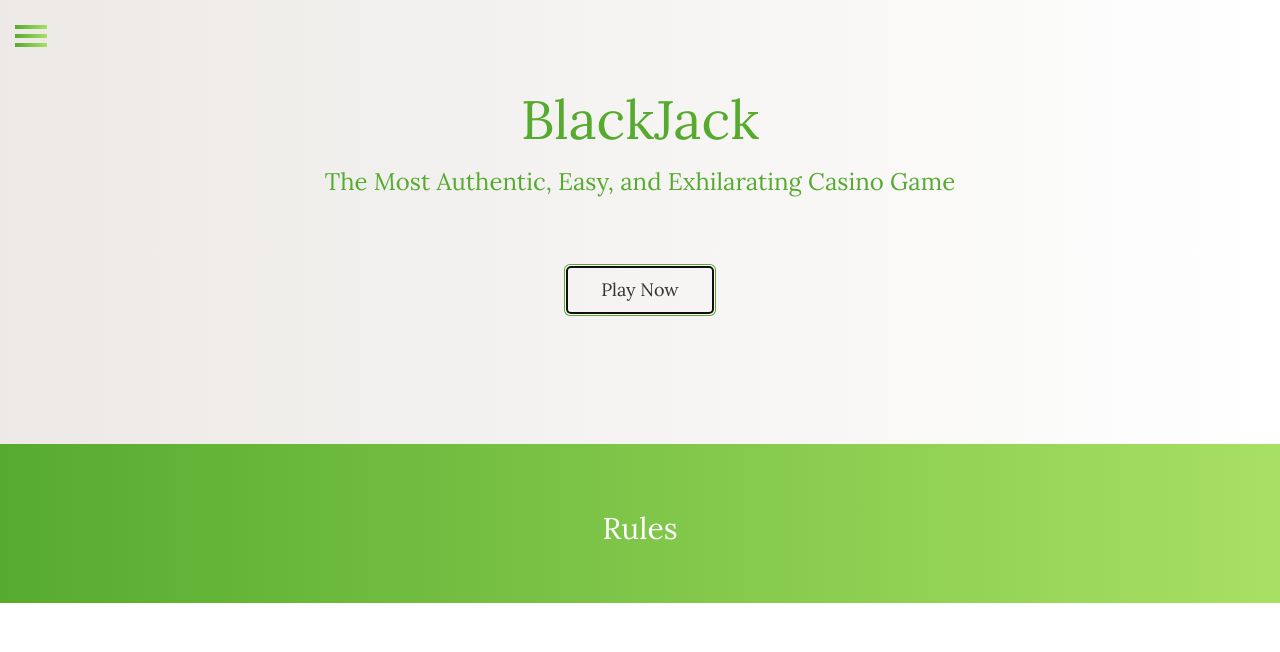
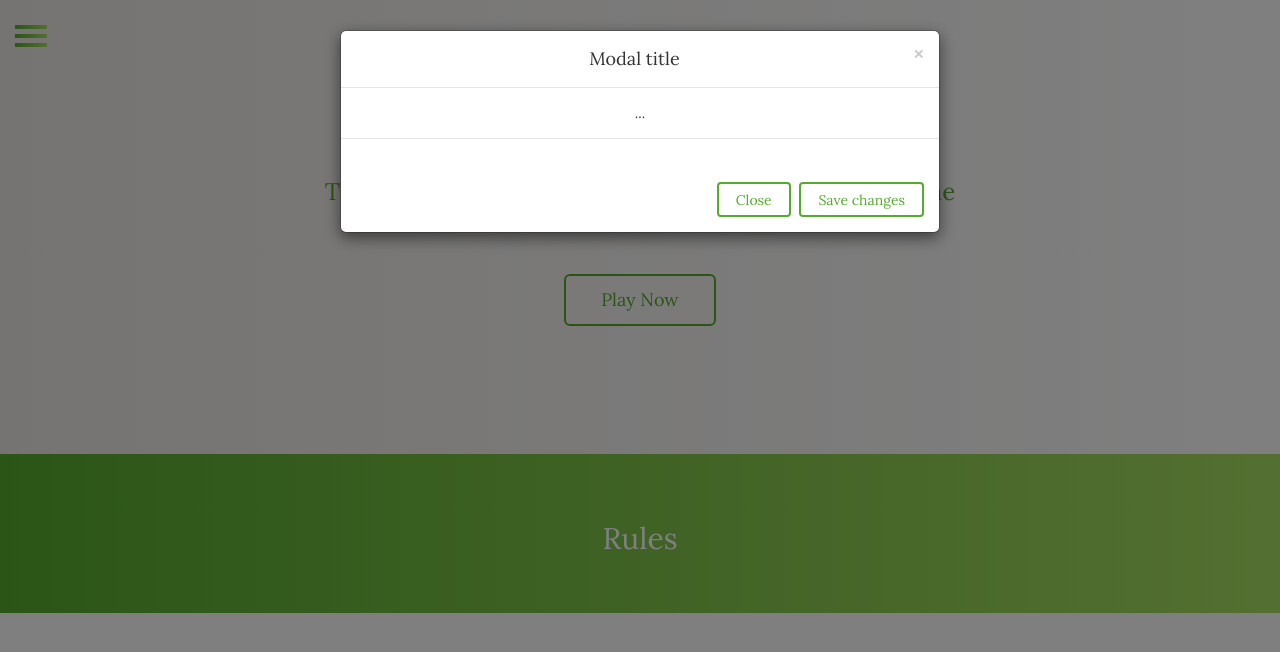
Before and after one commit to patrickloughrey/React-Blackjack, a plain HTML site: page public/index.html in a window 1280 px wide. Both pictures are taken after a click on the button "Play Now". Drawn offline with nearby package versions, Linux system fonts and the light colour scheme.

Commit message:
Added basic modal for login

```diff
--- a/public/assets/css/style.css
+++ b/public/assets/css/style.css
@@ -335,6 +335,7 @@ h2 {
 .row {
 	text-align: center;
 }
+
 .btn {
 	padding-right: 3%;
 	padding-left: 3%;
@@ -352,6 +353,21 @@ h2 {
 	color: white;
 }
 
+ul {
+	list-style: none;
+	align-items: center;
+}
+
+li {
+	display: inline-block;
+	padding-left: 5%;
+	padding-right: 5%;
+}
+
+img {
+	height: 45px;
+	width: 45px;
+}
 /*-------------------------------*/
 /*			Jumbotron            */
 /*-------------------------------*/
--- a/public/index.html
+++ b/public/index.html
@@ -43,19 +43,51 @@
 			<span class="hamb-middle"> </span>
 			<span class="hamb-bottom"> </span>
 		</button>
+
 		<div class="container">
+
+			<!-- Title -->
 			<div class="row">
 				<div class="col-lg-8 col-lg-offset-2">
-					<h1> BlackJack </h1>
+					<ul>
+						<li> <img src="./assets/img/024-spades.png" class="img-responsive"> </li>
+						<li> <h1> BlackJack </h1> </li>
+						<li> <img src="./assets/img/024-spades.png" class="img-responsive"> </li>
+					</ul>
 					<h3> The Most Authentic, Easy, and Exhilarating Casino Game </h3>
 				</div>
 			</div>
+			<!-- End of Title -->
+
+			<!-- Play Button & Modal -->
 			<div class="row">
-				<button type="button" class="btn btn-lg">
+				<button type="button" class="btn btn-lg" data-toggle="modal" data-target="#myModal">
 						Play Now
       			</button>
+
+      			<!-- Modal -->
+				<div class="modal fade" id="myModal" tabindex="-1" role="dialog" aria-labelledby="myModalLabel">
+  					<div class="modal-dialog" role="document">
+    					<div class="modal-content">
+     						 <div class="modal-header">
+        						<button type="button" class="close" data-dismiss="modal" aria-label="Close"><span aria-hidden="true">&times;</span></button>
+        						<h4 class="modal-title" id="myModalLabel">Modal title</h4>
+      						</div>
+      						<div class="modal-body">
+        						...
+      						</div>
+      						<div class="modal-footer">
+        						<button type="button" class="btn btn-default" data-dismiss="modal">Close</button>
+        						<button type="button" class="btn btn-primary">Save changes</button>
+      						</div>
+    					</div>
+  					</div>
+				</div>
+
 			</div>
+			<!-- End of Button & Modal -->
 		</div>
+
 	</div>
 	<!-- End of Page Content -->
 
@@ -70,7 +102,8 @@
 </div>
 
 <script src="https://code.jquery.com/jquery-3.2.1.js" integrity="sha256-DZAnKJ/6XZ9si04Hgrsxu/8s717jcIzLy3oi35EouyE="
-  crossorigin="anonymous"> </script>
+ crossorigin="anonymous"> </script>
+<script src="https://maxcdn.bootstrapcdn.com/bootstrap/3.3.7/js/bootstrap.min.js" integrity="sha384-Tc5IQib027qvyjSMfHjOMaLkfuWVxZxUPnCJA7l2mCWNIpG9mGCD8wGNIcPD7Txa" crossorigin="anonymous"></script>
 <script src="./assets/js/main.js"> </script>
 </body>
 
```
Also changed, not shown: public/assets/img/024-spades.png (added), public/assets/img/025-clubs.png (added), 4 other files.
